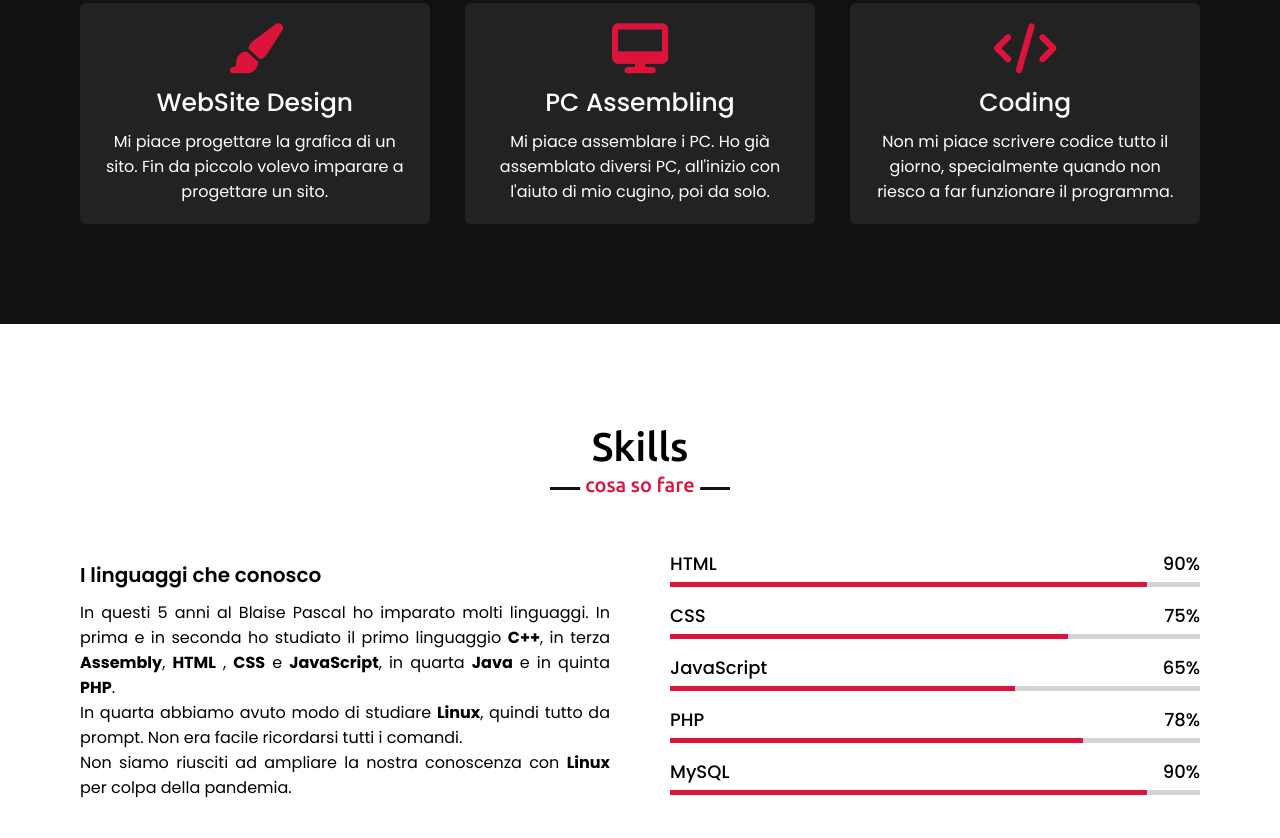
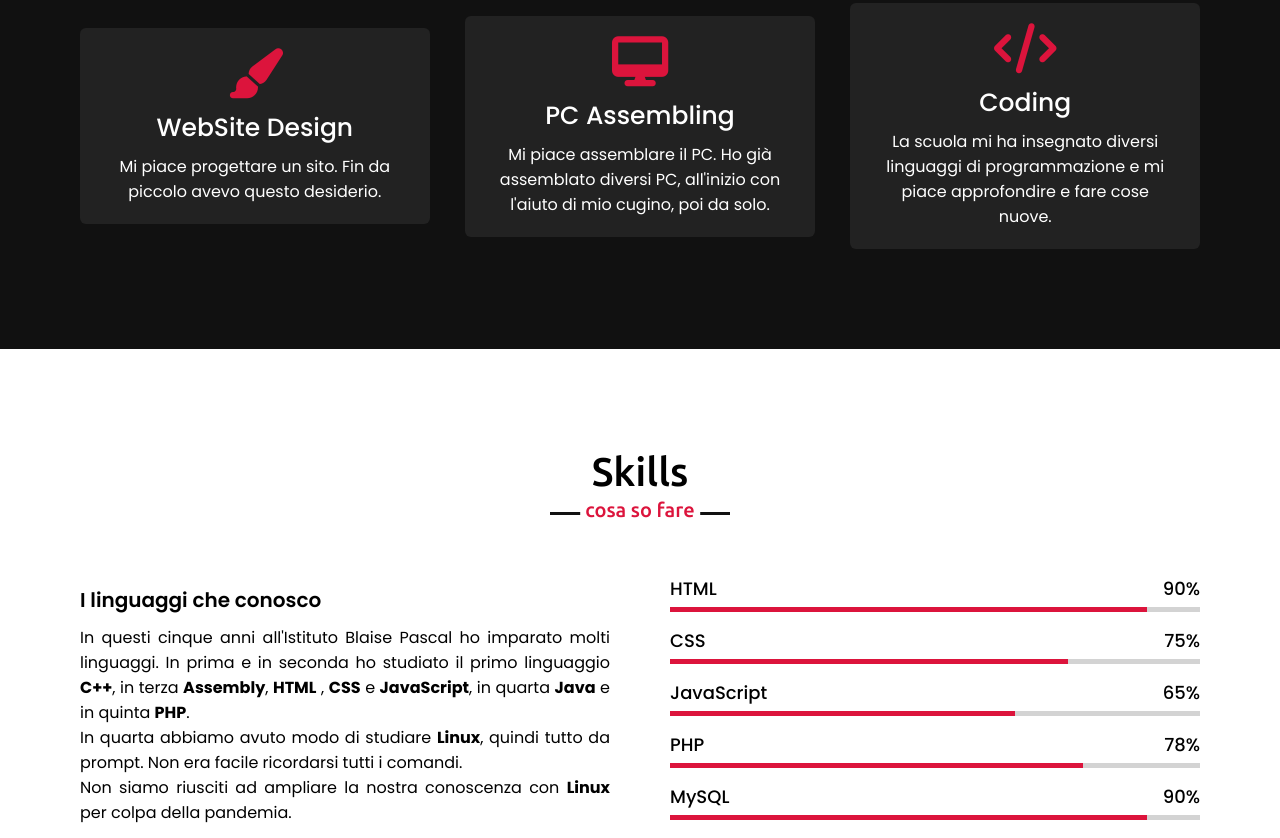
Before and after one commit to Hars1mran/harsimran, a plain HTML site: page index.html in a window 1280 px wide. Shown: the part 1756-2594 px from the top of the page. Drawn offline with nearby package versions, Linux system fonts and the light colour scheme.

Commit message:
Update index.html

```diff
--- a/index.html
+++ b/index.html
@@ -86,21 +86,21 @@
             <div class="box">
               <i class="fas fa-paint-brush"></i>
               <div class="text">WebSite Design</div>
-              <p> Mi piace progettare la grafica di un sito. Fin da piccolo volevo imparare a progettare un sito.</p>
+              <p> Mi piace progettare un sito. Fin da piccolo avevo questo desiderio.</p>
             </div>
           </div>
           <div class="card">
             <div class="box">
               <i class="fas fa-desktop"></i>
               <div class="text">PC Assembling</div>
-              <p> Mi piace assemblare i PC. Ho già assemblato diversi PC, all'inizio con l'aiuto di mio cugino, poi da solo.</p>
+              <p> Mi piace assemblare il PC. Ho già assemblato diversi PC, all'inizio con l'aiuto di mio cugino, poi da solo.</p>
             </div>
           </div>
           <div class="card">
             <div class="box">
               <i class="fas fa-code"></i>
               <div class="text">Coding</div>
-              <p> Non mi piace scrivere codice tutto il giorno, specialmente quando non riesco a far funzionare il programma.</p>
+              <p> La scuola mi ha insegnato diversi linguaggi di programmazione e mi piace approfondire e fare cose nuove.</p>
             </div>
           </div>
         </div>
@@ -114,7 +114,7 @@
         <div class="skills-content">
           <div class="column left">
             <div class="text">I linguaggi che conosco</div>
-            <p>In questi 5 anni al Blaise Pascal ho imparato molti linguaggi. In prima e in seconda ho studiato il primo linguaggio <strong>C++</strong>, in terza
+            <p>In questi cinque anni all'Istituto Blaise Pascal ho imparato molti linguaggi. In prima e in seconda ho studiato il primo linguaggio <strong>C++</strong>, in terza
               <strong>Assembly</strong>, <strong>HTML</strong> , <strong>CSS</strong> e <strong>JavaScript</strong>, in quarta <strong>Java</strong> e in quinta <strong>PHP</strong>.<br>
                In quarta abbiamo avuto modo di studiare <strong>Linux</strong>, quindi tutto da prompt. Non era facile ricordarsi tutti i comandi. <br>
                Non siamo riusciti ad ampliare la nostra conoscenza con <strong>Linux</strong> per colpa della pandemia.
@@ -539,7 +539,7 @@
   </section>
   <!--footer-->
     <footer>
-      <span>Created By <a href="https://www.instagram.com/hharsii/">Harsimran Singh</a> | <span class="far fa-copyright"></span> 2020 All rights reserved.</span>
+      <span>Created By <a href="https://www.instagram.com/hharsii/">Harsimran Singh</a> | <span class="far fa-copyright"></span> 2021 All rights reserved.</span>
     </footer>
 	 <script src="script.js"></script>
 </body>
```
